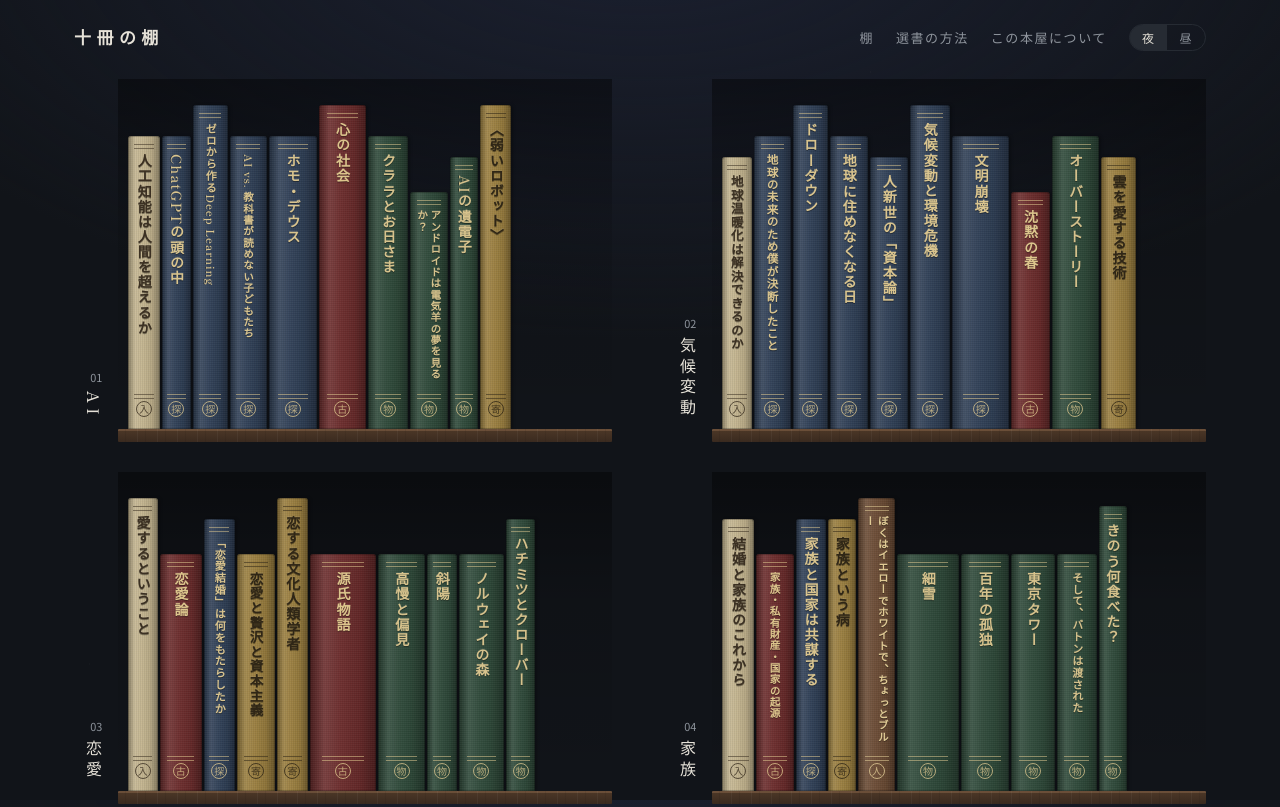
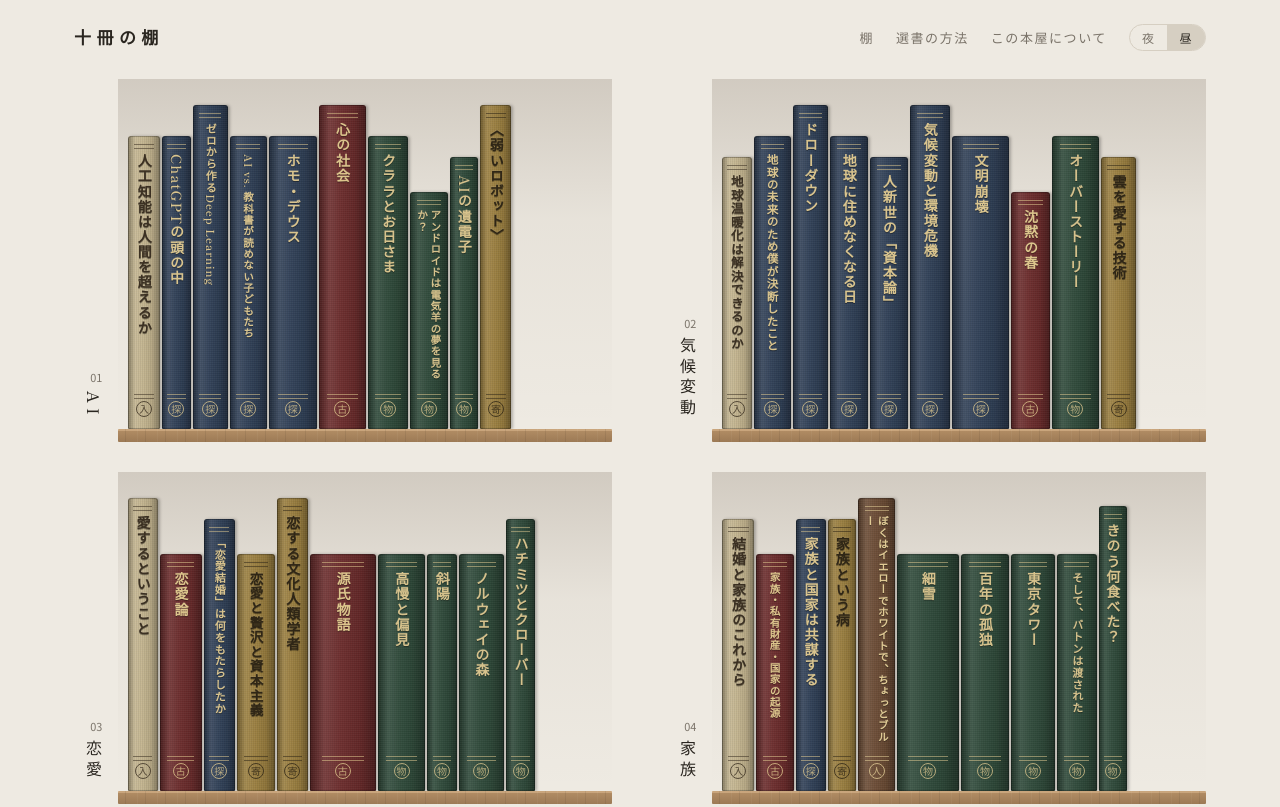
Before and after one commit to Log-house/jussatsu-no-tana, a plain HTML site: page v2/index.html in a window 1280 px wide. Shown: the top 807 px of the page. Drawn offline with Linux system fonts and the light colour scheme.

Commit message:
v2：夜／昼の初期表示を端末の設定に合わせ、選択を記憶
Co-Authored-By: Claude Opus 5.5 <noreply@anthropic.com>
Claude-Session: https://claude.ai/code/session_01AKNpiaQak7Pdf54UZne7Fb

```diff
--- a/v2/index.html
+++ b/v2/index.html
@@ -464,11 +464,17 @@ SHELVES.forEach((shelf,si)=>{
   }
 });
 
-// 夜／昼の切り替え（見比べ用）
-document.querySelectorAll(".toggle button").forEach(b=>b.addEventListener("click",()=>{
-  document.documentElement.dataset.theme=b.dataset.t;
-  document.querySelectorAll(".toggle button").forEach(x=>x.setAttribute("aria-pressed",x===b?"true":"false"));
-}));
+// 夜／昼：最初は端末の設定に合わせ、選んだほうを次回も覚えておく
+function setTheme(t,save){
+  document.documentElement.dataset.theme=t;
+  document.querySelectorAll(".toggle button").forEach(x=>x.setAttribute("aria-pressed",x.dataset.t===t?"true":"false"));
+  if(save){try{localStorage.setItem("theme",t);}catch(e){}}
+}
+let saved=null; try{saved=localStorage.getItem("theme");}catch(e){}
+const mq=matchMedia("(prefers-color-scheme: dark)");
+setTheme(saved||(mq.matches?"night":"day"),false);
+mq.addEventListener("change",e=>{let s=null;try{s=localStorage.getItem("theme");}catch(_){} if(!s) setTheme(e.matches?"night":"day",false);});
+document.querySelectorAll(".toggle button").forEach(b=>b.addEventListener("click",()=>setTheme(b.dataset.t,true)));
 </script>
 </body>
 </html>
```
